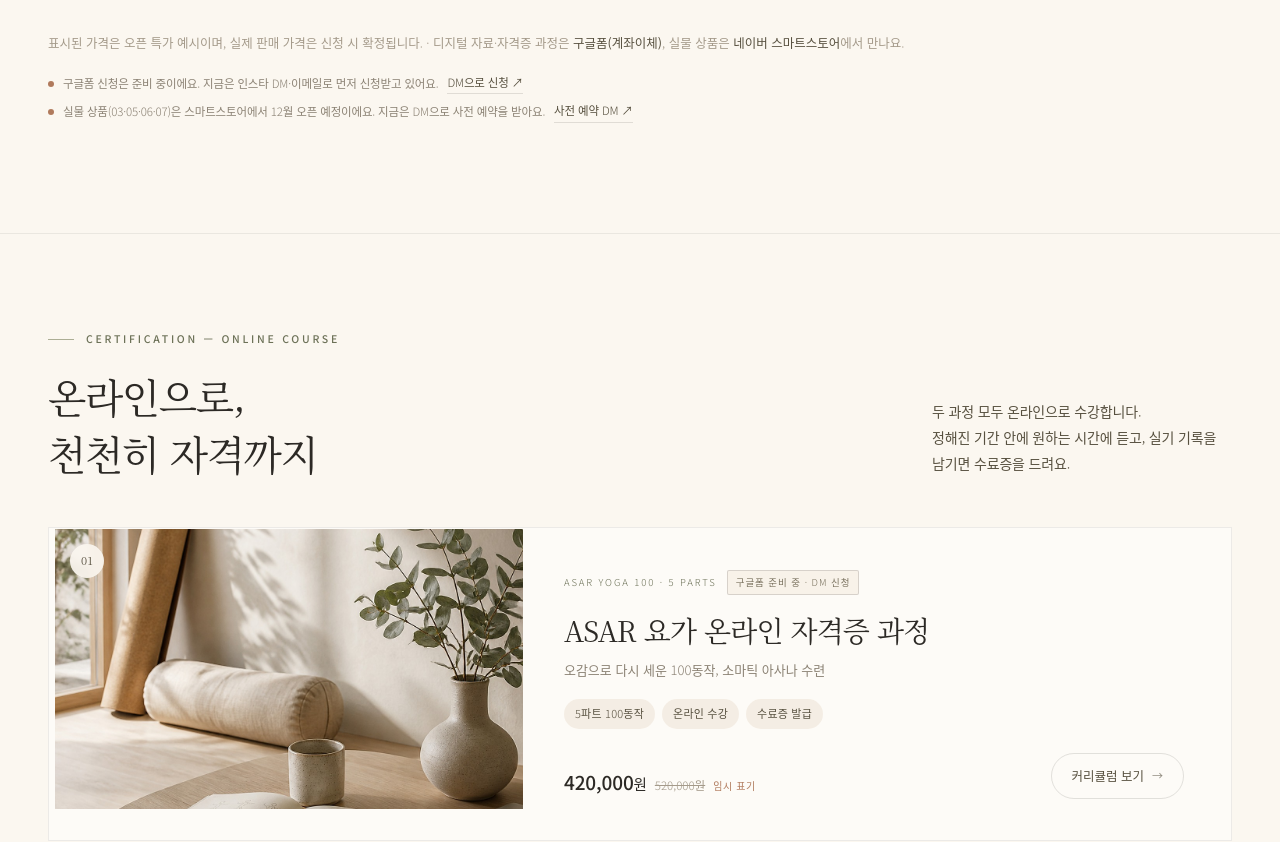
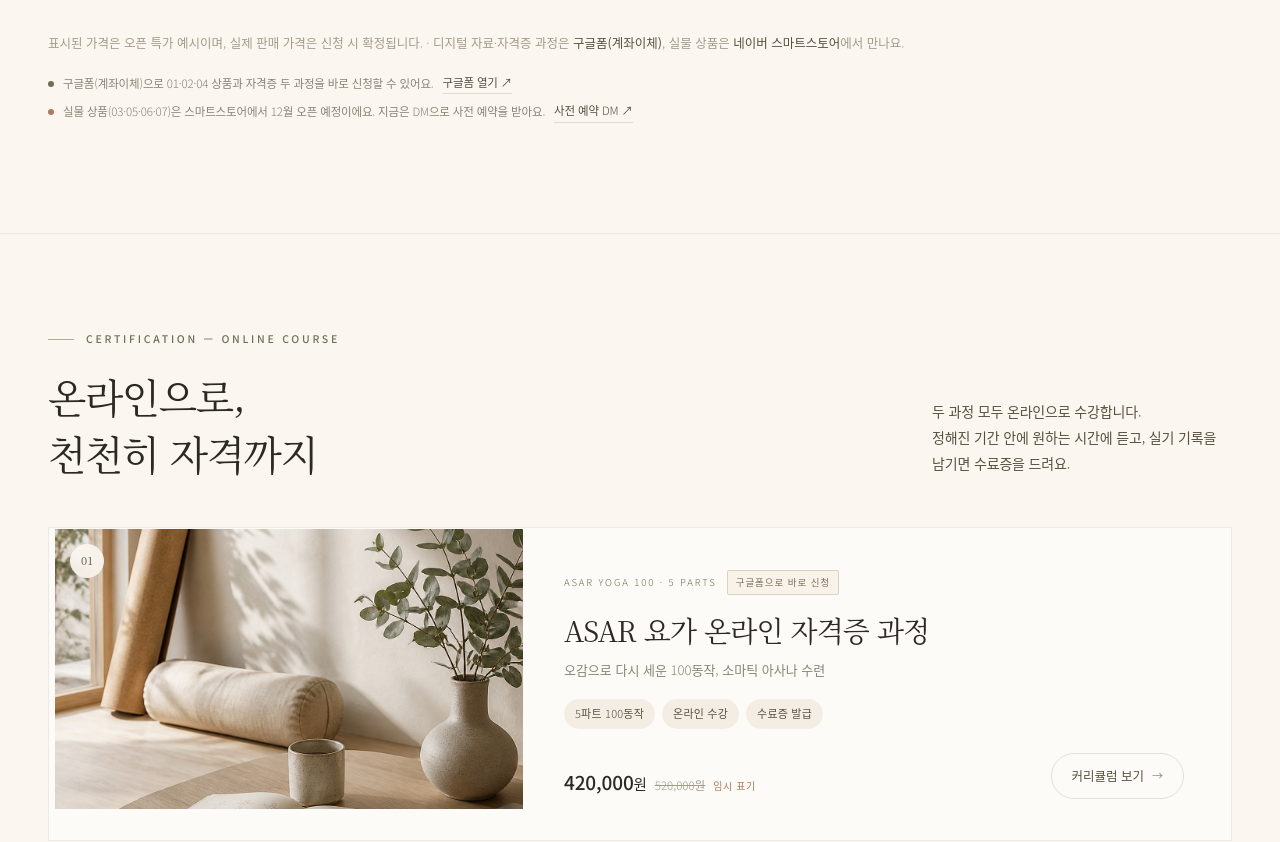
Before and after one commit to khk09031124/Mindmove-shop, a plain HTML site: page index.html in a window 1280 px wide. Shown: the part 3388-4230 px from the top of the page. Drawn offline with Linux system fonts and the light colour scheme.

Commit message:
구글폼 신청 링크 연결 (GOOGLE_FORM_URL)

```diff
--- a/index.html
+++ b/index.html
@@ -1130,7 +1130,7 @@ const $$ = (s, el = document) => [...el.querySelectorAll(s)];
    1) 구글폼 신청 (계좌이체 · 즉시 신청) → 01 · 02 · 04 · 자격증 2종 · 클래스 문의
    2) 네이버 스마트스토어 (실물 배송 · 오픈 예정) → 03 · 05 · 06 · 07
    ============================================================ */
-const GOOGLE_FORM_URL = '';   // 예: 'https://forms.gle/…'  — 채우면 ‘구글폼으로 바로 신청’이 연결됩니다.
+const GOOGLE_FORM_URL = 'https://docs.google.com/forms/d/e/1FAIpQLSed-aKan6mwxoXgQBLHHtfsfteXBgq5rA-ZFVigohyD0EEc8g/viewform';   // 구글폼 응답 링크 (2026-11-20 연결)
 const SMARTSTORE_URL = '';    // 예: 'https://smartstore.naver.com/sumgyeolsaem' — 채우면 ‘스마트스토어’가 연결됩니다.
 const PER_ITEM_URL = {};      // 상품별 개별 링크가 필요할 때만: { p3: 'https://smartstore.naver.com/…/products/1234' }
 
```
